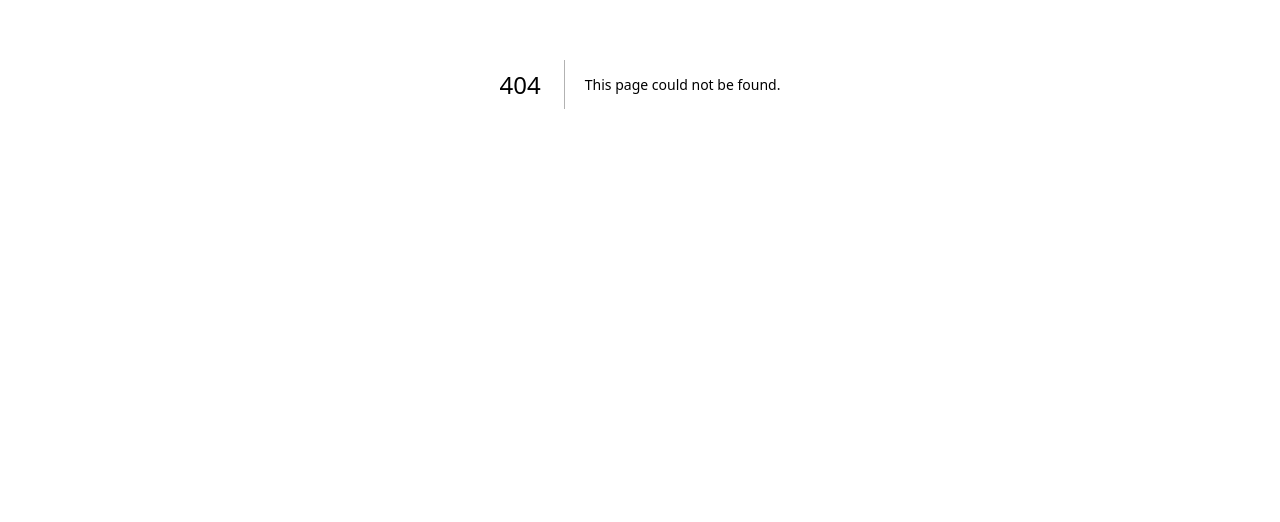
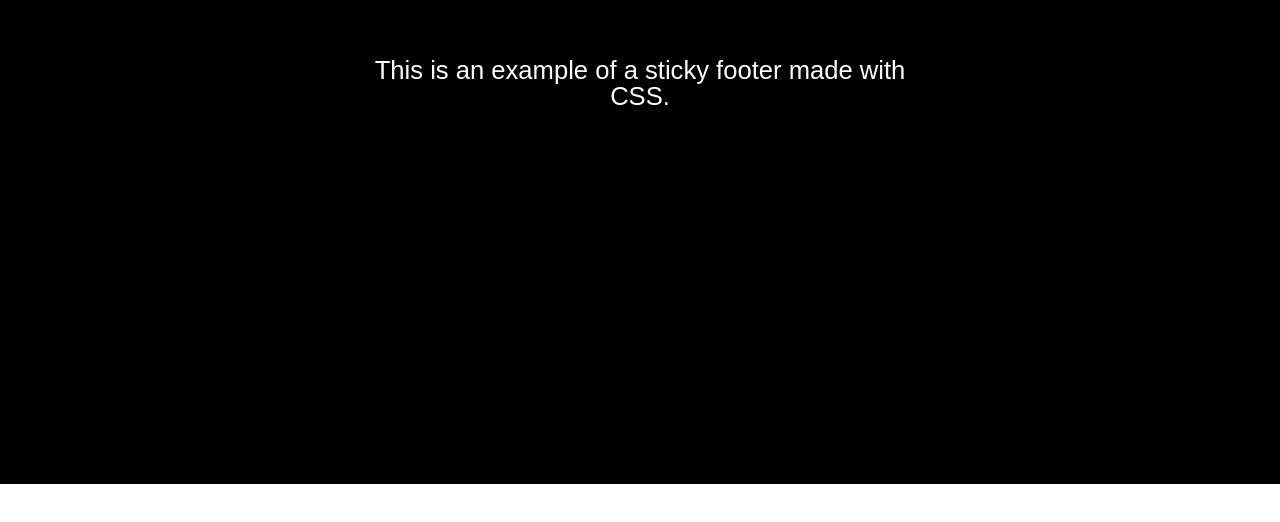
Before and after one commit to DZhang3210/devblog, a Next.js app: page /sticky-footer in a window 1280 px wide. Before the commit this address had no page. Shown: the part 316-838 px from the top of the page. Before the commit the page ends 800 px from the top, so only its background shows below. Built offline with nearby package versions, Linux system fonts and the light colour scheme.

Commit message:
sticky-footer

```diff
--- a/app/page.tsx
+++ b/app/page.tsx
@@ -20,6 +20,7 @@
       <div className="mb-10">
         <h2 className="text-2xl font-bold">Frontend Work</h2>
         <div className="flex flex-col">
+          <Link href="/sticky-footer">Sticky Footer</Link>
           <Link href="/text-parallax">Text Parallax</Link>
           <Link href="https://workvibe.netlify.app/">WorkVibe</Link>
           <Link href="https://unsplash-replica1.netlify.app/">Unsplash</Link>
--- /dev/null
+++ b/app/sticky-footer/content.tsx
@@ -0,0 +1,40 @@
+import React from "react";
+
+export default function Content() {
+  return (
+    <div className="bg-[#4E4E5A] py-10 px-12 h-full w-full flex flex-col justify-between">
+      <Section1 />
+      <Section2 />
+    </div>
+  );
+}
+
+const Section1 = () => {
+  return (
+    <div className="flex shrink-0 gap-20">
+      <div className="flex flex-col gap-2">
+        <h3 className="mb-2 uppercase text-[#ffffff80]">About</h3>
+        <p>Home</p>
+        <p>Projects</p>
+        <p>Our Mission</p>
+        <p>Contact Us</p>
+      </div>
+      <div className="flex flex-col gap-2">
+        <h3 className="mb-2 uppercase text-[#ffffff80]">Education</h3>
+        <p>News</p>
+        <p>Learn</p>
+        <p>Certification</p>
+        <p>Publications</p>
+      </div>
+    </div>
+  );
+};
+
+const Section2 = () => {
+  return (
+    <div className="flex justify-between items-end">
+      <h1 className="text-[14vw] leading-[0.8] mt-10">Sticky Footer</h1>
+      <p>©copyright</p>
+    </div>
+  );
+};
--- /dev/null
+++ b/app/sticky-footer/footer.2.tsx
@@ -0,0 +1,17 @@
+import React from "react";
+import Content from "./content";
+
+export default function Footer2() {
+  return (
+    <div
+      className="relative h-[800px]"
+      style={{ clipPath: "polygon(0% 0, 100% 0%, 100% 100%, 0 100%)" }}
+    >
+      <div className="relative h-[calc(100vh+800px)] -top-[100vh]">
+        <div className="h-[800px] sticky top-[calc(100vh-800px)]">
+          <Content />
+        </div>
+      </div>
+    </div>
+  );
+}
--- /dev/null
+++ b/app/sticky-footer/footer.tsx
@@ -0,0 +1,11 @@
+import React from "react";
+
+import Content from "./content";
+
+export default function Footer() {
+  return (
+    <div>
+      <Content />
+    </div>
+  );
+}
--- /dev/null
+++ b/app/sticky-footer/footer1.tsx
@@ -0,0 +1,15 @@
+import React from "react";
+import Content from "./content";
+
+export default function Footer1() {
+  return (
+    <div
+      className="h-[800px]"
+      style={{ clipPath: "polygon(0% 0, 100% 0%, 100% 100%, 0 100%)" }}
+    >
+      <div className="fixed bottom-0 h-[800px] w-full">
+        <Content />
+      </div>
+    </div>
+  );
+}
--- /dev/null
+++ b/app/sticky-footer/intro.tsx
@@ -0,0 +1,11 @@
+import React from "react";
+
+export default function Intro() {
+  return (
+    <div className="h-screen flex text-[2vw] items-center justify-center bg-black">
+      <h2 className="max-w-[45%] text-center leading-none text-white">
+        This is an example of a sticky footer made with CSS.
+      </h2>
+    </div>
+  );
+}
--- /dev/null
+++ b/app/sticky-footer/page.tsx
@@ -0,0 +1,30 @@
+"use client";
+import Lenis from "lenis";
+import React, { useEffect } from "react";
+
+import Footer from "./footer";
+import Footer1 from "./footer1";
+import Footer2 from "./footer.2";
+import Intro from "./intro";
+
+const page = () => {
+  useEffect(() => {
+    const lenis = new Lenis();
+
+    function raf(time: number) {
+      lenis.raf(time);
+
+      requestAnimationFrame(raf);
+    }
+
+    requestAnimationFrame(raf);
+  }, []);
+  return (
+    <main>
+      <Intro />
+      <Footer2 />
+    </main>
+  );
+};
+
+export default page;
--- a/app/text-parallax/page.tsx
+++ b/app/text-parallax/page.tsx
@@ -2,7 +2,7 @@
 import { motion, MotionValue, useScroll, useTransform } from "framer-motion";
 import Lenis from "lenis";
 import Image from "next/image";
-import { useEffect, useRef } from "react";
+import { useEffect, useMemo, useRef } from "react";
 
 const Slide = (props: {
   src: string;
@@ -10,7 +10,10 @@
   progress: MotionValue<number>;
   direction: "left" | "right";
 }) => {
-  const direction = 10 * (props.direction == "left" ? -1 : 1);
+  const direction = useMemo(
+    () => (props.direction == "left" ? -1 : 1),
+    [props.direction]
+  );
   const translateX = useTransform(
     props.progress,
     [0, 1],
@@ -19,7 +22,7 @@
   return (
     <motion.div
       style={{ left: props.left, x: translateX }}
-      className="relative flex whitespace-nowrap"
+      className=" relative flex whitespace-nowrap"
     >
       <Phrase src={props.src} />
       <Phrase src={props.src} />
@@ -35,6 +38,7 @@
       <span className="relative h-[7.5vw] aspect-[4/2] rounded-full overflow-hidden">
         <Image src={src} style={{ objectFit: "cover" }} alt="image" fill />
       </span>
+      <span>Hello</span>
     </div>
   );
 };
--- a/package.json
+++ b/package.json
@@ -13,7 +13,8 @@
     "lenis": "^1.1.18",
     "next": "15.1.0",
     "react": "^19.0.0",
-    "react-dom": "^19.0.0"
+    "react-dom": "^19.0.0",
+    "sass": "^1.82.0"
   },
   "devDependencies": {
     "@eslint/eslintrc": "^3",
```
Also changed, not shown: 1 other file (tests, documents, lock files or other folders).
